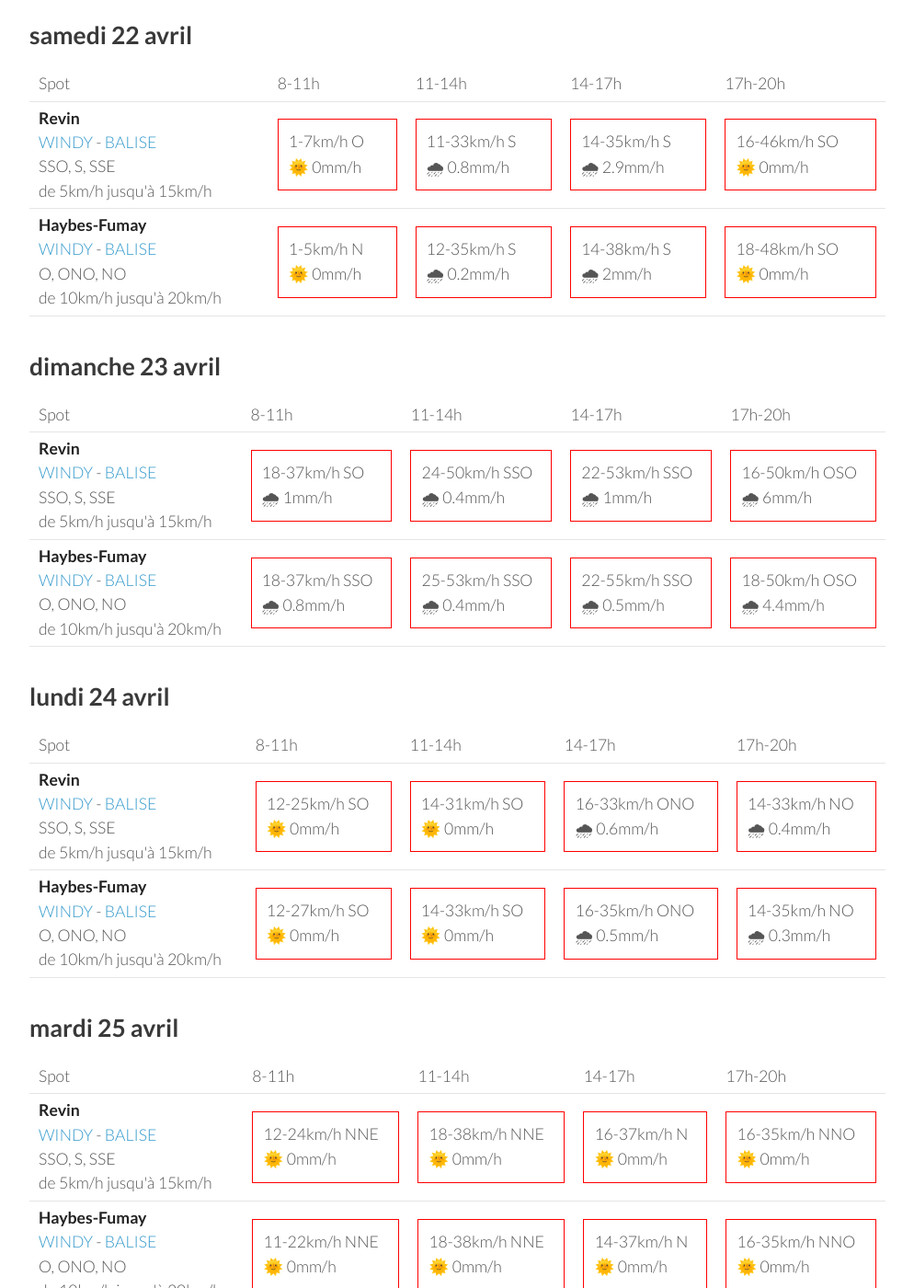
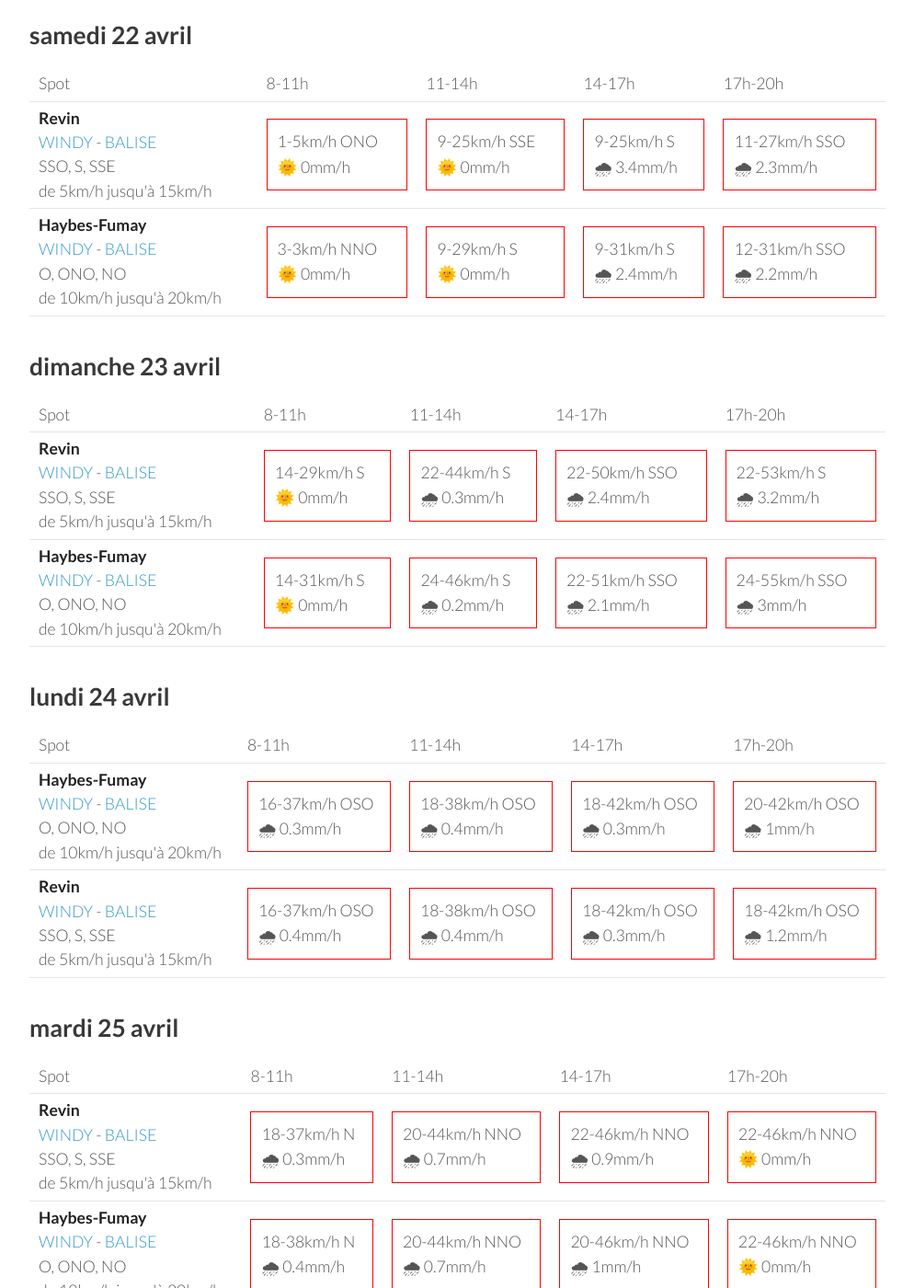
Before and after one commit to parapente-dans-le-nord/parapente-dans-le-nord.github.io, a Jekyll site: the page built from ardennes.markdown, in a window 1280 px wide and 1400 px high, scrolled down 616 px. Shown: the whole window at 92% size, without its empty margins (26-1020 px from the left). Built offline with Jekyll 4.4.1, drawn with Linux system fonts in a browser that asks for light colours; some of the changed text lies outside the part shown.

Commit message:
update index.markdown

```diff
--- a/ardennes.markdown
+++ b/ardennes.markdown
@@ -22,23 +22,21 @@ page mise à jour le vendredi 21 avril 06:10
       <td>17h-20h</td>
     </tr>
 <tr>
-        <td><strong>Revin</strong><br><a href="https://windy.com/49.948/4.625?49.543,4.625,8">WINDY</a> - <span class=""><a href="http://www.balisemeteo.com/balise.php?idBalise=5019">BALISE</a> </span><br> <span class="vent-favorable">SSO, S, SSE</span><br><span class="force-vent">de 5km/h jusqu'à 15km/h</span> </td>
+        <td><strong>Haybes-Fumay</strong><br><a href="https://windy.com/49.998/4.715?49.913,4.738,10">WINDY</a> - <span class=""><a href="http://www.balisemeteo.com/balise.php?idBalise=104">BALISE</a> </span><br> <span class="vent-favorable">O, ONO, NO</span><br><span class="force-vent">de 10km/h jusqu'à 20km/h</span> </td>
 
-            <td><div class="not-flyable"><p>3-11km/h ENE</p><p>🌧 1mm/h</p></div></td>
-            <td><div class="not-flyable"><p>9-22km/h SE</p><p>🌞 0mm/h</p></div></td>
-            <td><div class="not-flyable"><p>9-25km/h SE</p><p>🌞 0mm/h</p></div></td>
-            <td><div class="not-flyable"><p>1-20km/h OSO</p><p>🌧 4.2mm/h</p></div></td>
-
+            <td><div class="not-flyable"><p>0-0km/h NA</p><p>🌧️ 0mm/h</p></div></td>
+            <td><div class="not-flyable"><p>5-20km/h ENE</p><p>🌞 0mm/h</p></div></td>
+            <td><div class="not-flyable"><p>5-20km/h E</p><p>🌞 0mm/h</p></div></td>
+            <td><div class="not-flyable"><p>7-20km/h ESE</p><p>🌞 0.3mm/h</p></div></td>
 
     </tr>
 <tr>
-        <td><strong>Haybes-Fumay</strong><br><a href="https://windy.com/49.998/4.715?49.913,4.738,10">WINDY</a> - <span class=""><a href="http://www.balisemeteo.com/balise.php?idBalise=104">BALISE</a> </span><br> <span class="vent-favorable">O, ONO, NO</span><br><span class="force-vent">de 10km/h jusqu'à 20km/h</span> </td>
+        <td><strong>Revin</strong><br><a href="https://windy.com/49.948/4.625?49.543,4.625,8">WINDY</a> - <span class=""><a href="http://www.balisemeteo.com/balise.php?idBalise=5019">BALISE</a> </span><br> <span class="vent-favorable">SSO, S, SSE</span><br><span class="force-vent">de 5km/h jusqu'à 15km/h</span> </td>
 
-            <td><div class="not-flyable"><p>5-14km/h NE</p><p>🌧 1.2mm/h</p></div></td>
-            <td><div class="not-flyable"><p>5-18km/h ESE</p><p>🌧 0.3mm/h</p></div></td>
-            <td><div class="not-flyable"><p>7-22km/h ESE</p><p>🌞 0mm/h</p></div></td>
-            <td><div class="not-flyable"><p>5-29km/h SO</p><p>🌧 0.6mm/h</p></div></td>
-
+            <td><div class="not-flyable"><p>0-0km/h NA</p><p>🌧️ 0mm/h</p></div></td>
+            <td><div class="not-flyable"><p>7-20km/h ESE</p><p>🌧 0.3mm/h</p></div></td>
+            <td><div class="not-flyable"><p>7-24km/h SE</p><p>🌧 0mm/h</p></div></td>
+            <td><div class="not-flyable"><p>9-27km/h ESE</p><p>🌧 0mm/h</p></div></td>
 
     </tr>
 
@@ -60,20 +58,20 @@ page mise à jour le vendredi 21 avril 06:10
 <tr>
         <td><strong>Revin</strong><br><a href="https://windy.com/49.948/4.625?49.543,4.625,8">WINDY</a> - <span class=""><a href="http://www.balisemeteo.com/balise.php?idBalise=5019">BALISE</a> </span><br> <span class="vent-favorable">SSO, S, SSE</span><br><span class="force-vent">de 5km/h jusqu'à 15km/h</span> </td>
 
-            <td><div class="not-flyable"><p>1-7km/h O</p><p>🌞 0mm/h</p></div></td>
-            <td><div class="not-flyable"><p>11-33km/h S</p><p>🌧 0.8mm/h</p></div></td>
-            <td><div class="not-flyable"><p>14-35km/h S</p><p>🌧 2.9mm/h</p></div></td>
-            <td><div class="not-flyable"><p>16-46km/h SO</p><p>🌞 0mm/h</p></div></td>
+            <td><div class="not-flyable"><p>1-5km/h ONO</p><p>🌞 0mm/h</p></div></td>
+            <td><div class="not-flyable"><p>9-25km/h SSE</p><p>🌞 0mm/h</p></div></td>
+            <td><div class="not-flyable"><p>9-25km/h S</p><p>🌧 3.4mm/h</p></div></td>
+            <td><div class="not-flyable"><p>11-27km/h SSO</p><p>🌧 2.3mm/h</p></div></td>
 
 
     </tr>
 <tr>
         <td><strong>Haybes-Fumay</strong><br><a href="https://windy.com/49.998/4.715?49.913,4.738,10">WINDY</a> - <span class=""><a href="http://www.balisemeteo.com/balise.php?idBalise=104">BALISE</a> </span><br> <span class="vent-favorable">O, ONO, NO</span><br><span class="force-vent">de 10km/h jusqu'à 20km/h</span> </td>
 
-            <td><div class="not-flyable"><p>1-5km/h N</p><p>🌞 0mm/h</p></div></td>
-            <td><div class="not-flyable"><p>12-35km/h S</p><p>🌧 0.2mm/h</p></div></td>
-            <td><div class="not-flyable"><p>14-38km/h S</p><p>🌧 2mm/h</p></div></td>
-            <td><div class="not-flyable"><p>18-48km/h SO</p><p>🌞 0mm/h</p></div></td>
+            <td><div class="not-flyable"><p>3-3km/h NNO</p><p>🌞 0mm/h</p></div></td>
+            <td><div class="not-flyable"><p>9-29km/h S</p><p>🌞 0mm/h</p></div></td>
+            <td><div class="not-flyable"><p>9-31km/h S</p><p>🌧 2.4mm/h</p></div></td>
+            <td><div class="not-flyable"><p>12-31km/h SSO</p><p>🌧 2.2mm/h</p></div></td>
 
 
     </tr>
@@ -96,20 +94,20 @@ page mise à jour le vendredi 21 avril 06:10
 <tr>
         <td><strong>Revin</strong><br><a href="https://windy.com/49.948/4.625?49.543,4.625,8">WINDY</a> - <span class=""><a href="http://www.balisemeteo.com/balise.php?idBalise=5019">BALISE</a> </span><br> <span class="vent-favorable">SSO, S, SSE</span><br><span class="force-vent">de 5km/h jusqu'à 15km/h</span> </td>
 
-            <td><div class="not-flyable"><p>18-37km/h SO</p><p>🌧 1mm/h</p></div></td>
-            <td><div class="not-flyable"><p>24-50km/h SSO</p><p>🌧 0.4mm/h</p></div></td>
-            <td><div class="not-flyable"><p>22-53km/h SSO</p><p>🌧 1mm/h</p></div></td>
-            <td><div class="not-flyable"><p>16-50km/h OSO</p><p>🌧 6mm/h</p></div></td>
+            <td><div class="not-flyable"><p>14-29km/h S</p><p>🌞 0mm/h</p></div></td>
+            <td><div class="not-flyable"><p>22-44km/h S</p><p>🌧 0.3mm/h</p></div></td>
+            <td><div class="not-flyable"><p>22-50km/h SSO</p><p>🌧 2.4mm/h</p></div></td>
+            <td><div class="not-flyable"><p>22-53km/h S</p><p>🌧 3.2mm/h</p></div></td>
 
 
     </tr>
 <tr>
         <td><strong>Haybes-Fumay</strong><br><a href="https://windy.com/49.998/4.715?49.913,4.738,10">WINDY</a> - <span class=""><a href="http://www.balisemeteo.com/balise.php?idBalise=104">BALISE</a> </span><br> <span class="vent-favorable">O, ONO, NO</span><br><span class="force-vent">de 10km/h jusqu'à 20km/h</span> </td>
 
-            <td><div class="not-flyable"><p>18-37km/h SSO</p><p>🌧 0.8mm/h</p></div></td>
-            <td><div class="not-flyable"><p>25-53km/h SSO</p><p>🌧 0.4mm/h</p></div></td>
-            <td><div class="not-flyable"><p>22-55km/h SSO</p><p>🌧 0.5mm/h</p></div></td>
-            <td><div class="not-flyable"><p>18-50km/h OSO</p><p>🌧 4.4mm/h</p></div></td>
+            <td><div class="not-flyable"><p>14-31km/h S</p><p>🌞 0mm/h</p></div></td>
+            <td><div class="not-flyable"><p>24-46km/h S</p><p>🌧 0.2mm/h</p></div></td>
+            <td><div class="not-flyable"><p>22-51km/h SSO</p><p>🌧 2.1mm/h</p></div></td>
+            <td><div class="not-flyable"><p>24-55km/h SSO</p><p>🌧 3mm/h</p></div></td>
 
 
     </tr>
@@ -130,22 +128,22 @@ page mise à jour le vendredi 21 avril 06:10
       <td>17h-20h</td>
     </tr>
 <tr>
-        <td><strong>Revin</strong><br><a href="https://windy.com/49.948/4.625?49.543,4.625,8">WINDY</a> - <span class=""><a href="http://www.balisemeteo.com/balise.php?idBalise=5019">BALISE</a> </span><br> <span class="vent-favorable">SSO, S, SSE</span><br><span class="force-vent">de 5km/h jusqu'à 15km/h</span> </td>
+        <td><strong>Haybes-Fumay</strong><br><a href="https://windy.com/49.998/4.715?49.913,4.738,10">WINDY</a> - <span class=""><a href="http://www.balisemeteo.com/balise.php?idBalise=104">BALISE</a> </span><br> <span class="vent-favorable">O, ONO, NO</span><br><span class="force-vent">de 10km/h jusqu'à 20km/h</span> </td>
 
-            <td><div class="not-flyable"><p>12-25km/h SO</p><p>🌞 0mm/h</p></div></td>
-            <td><div class="not-flyable"><p>14-31km/h SO</p><p>🌞 0mm/h</p></div></td>
-            <td><div class="not-flyable"><p>16-33km/h ONO</p><p>🌧 0.6mm/h</p></div></td>
-            <td><div class="not-flyable"><p>14-33km/h NO</p><p>🌧 0.4mm/h</p></div></td>
+            <td><div class="not-flyable"><p>16-37km/h OSO</p><p>🌧 0.3mm/h</p></div></td>
+            <td><div class="not-flyable"><p>18-38km/h OSO</p><p>🌧 0.4mm/h</p></div></td>
+            <td><div class="not-flyable"><p>18-42km/h OSO</p><p>🌧 0.3mm/h</p></div></td>
+            <td><div class="not-flyable"><p>20-42km/h OSO</p><p>🌧 1mm/h</p></div></td>
 
 
     </tr>
 <tr>
-        <td><strong>Haybes-Fumay</strong><br><a href="https://windy.com/49.998/4.715?49.913,4.738,10">WINDY</a> - <span class=""><a href="http://www.balisemeteo.com/balise.php?idBalise=104">BALISE</a> </span><br> <span class="vent-favorable">O, ONO, NO</span><br><span class="force-vent">de 10km/h jusqu'à 20km/h</span> </td>
+        <td><strong>Revin</strong><br><a href="https://windy.com/49.948/4.625?49.543,4.625,8">WINDY</a> - <span class=""><a href="http://www.balisemeteo.com/balise.php?idBalise=5019">BALISE</a> </span><br> <span class="vent-favorable">SSO, S, SSE</span><br><span class="force-vent">de 5km/h jusqu'à 15km/h</span> </td>
 
-            <td><div class="not-flyable"><p>12-27km/h SO</p><p>🌞 0mm/h</p></div></td>
-            <td><div class="not-flyable"><p>14-33km/h SO</p><p>🌞 0mm/h</p></div></td>
-            <td><div class="not-flyable"><p>16-35km/h ONO</p><p>🌧 0.5mm/h</p></div></td>
-            <td><div class="not-flyable"><p>14-35km/h NO</p><p>🌧 0.3mm/h</p></div></td>
+            <td><div class="not-flyable"><p>16-37km/h OSO</p><p>🌧 0.4mm/h</p></div></td>
+            <td><div class="not-flyable"><p>18-38km/h OSO</p><p>🌧 0.4mm/h</p></div></td>
+            <td><div class="not-flyable"><p>18-42km/h OSO</p><p>🌧 0.3mm/h</p></div></td>
+            <td><div class="not-flyable"><p>18-42km/h OSO</p><p>🌧 1.2mm/h</p></div></td>
 
 
     </tr>
@@ -168,20 +166,20 @@ page mise à jour le vendredi 21 avril 06:10
 <tr>
         <td><strong>Revin</strong><br><a href="https://windy.com/49.948/4.625?49.543,4.625,8">WINDY</a> - <span class=""><a href="http://www.balisemeteo.com/balise.php?idBalise=5019">BALISE</a> </span><br> <span class="vent-favorable">SSO, S, SSE</span><br><span class="force-vent">de 5km/h jusqu'à 15km/h</span> </td>
 
-            <td><div class="not-flyable"><p>12-24km/h NNE</p><p>🌞 0mm/h</p></div></td>
-            <td><div class="not-flyable"><p>18-38km/h NNE</p><p>🌞 0mm/h</p></div></td>
-            <td><div class="not-flyable"><p>16-37km/h N</p><p>🌞 0mm/h</p></div></td>
-            <td><div class="not-flyable"><p>16-35km/h NNO</p><p>🌞 0mm/h</p></div></td>
+            <td><div class="not-flyable"><p>18-37km/h N</p><p>🌧 0.3mm/h</p></div></td>
+            <td><div class="not-flyable"><p>20-44km/h NNO</p><p>🌧 0.7mm/h</p></div></td>
+            <td><div class="not-flyable"><p>22-46km/h NNO</p><p>🌧 0.9mm/h</p></div></td>
+            <td><div class="not-flyable"><p>22-46km/h NNO</p><p>🌞 0mm/h</p></div></td>
 
 
     </tr>
 <tr>
         <td><strong>Haybes-Fumay</strong><br><a href="https://windy.com/49.998/4.715?49.913,4.738,10">WINDY</a> - <span class=""><a href="http://www.balisemeteo.com/balise.php?idBalise=104">BALISE</a> </span><br> <span class="vent-favorable">O, ONO, NO</span><br><span class="force-vent">de 10km/h jusqu'à 20km/h</span> </td>
 
-            <td><div class="not-flyable"><p>11-22km/h NNE</p><p>🌞 0mm/h</p></div></td>
-            <td><div class="not-flyable"><p>18-38km/h NNE</p><p>🌞 0mm/h</p></div></td>
-            <td><div class="not-flyable"><p>14-37km/h N</p><p>🌞 0mm/h</p></div></td>
-            <td><div class="not-flyable"><p>16-35km/h NNO</p><p>🌞 0mm/h</p></div></td>
+            <td><div class="not-flyable"><p>18-38km/h N</p><p>🌧 0.4mm/h</p></div></td>
+            <td><div class="not-flyable"><p>20-44km/h NNO</p><p>🌧 0.7mm/h</p></div></td>
+            <td><div class="not-flyable"><p>20-46km/h NNO</p><p>🌧 1mm/h</p></div></td>
+            <td><div class="not-flyable"><p>22-46km/h NNO</p><p>🌞 0mm/h</p></div></td>
 
 
     </tr>
@@ -189,3 +187,39 @@ page mise à jour le vendredi 21 avril 06:10
 </tbody>
 </table>
 {:/}
+## mercredi 26 avril
+
+{::nomarkdown}
+<table>
+  <tbody>
+    <tr>
+      <td>Spot</td>
+      <td>8-11h</td>
+      <td>11-14h</td>
+      <td>14-17h</td>
+      <td>17h-20h</td>
+    </tr>
+<tr>
+        <td><strong>Revin</strong><br><a href="https://windy.com/49.948/4.625?49.543,4.625,8">WINDY</a> - <span class=""><a href="http://www.balisemeteo.com/balise.php?idBalise=5019">BALISE</a> </span><br> <span class="vent-favorable">SSO, S, SSE</span><br><span class="force-vent">de 5km/h jusqu'à 15km/h</span> </td>
+
+            <td><div class="not-flyable"><p>7-14km/h SE</p><p>🌞 0mm/h</p></div></td>
+            <td><div class="not-flyable"><p>7-20km/h S</p><p>🌞 0mm/h</p></div></td>
+            <td><div class="not-flyable"><p>7-20km/h S</p><p>🌞 0mm/h</p></div></td>
+            <td><div class="not-flyable"><p>5-20km/h SSE</p><p>🌞 0mm/h</p></div></td>
+
+
+    </tr>
+<tr>
+        <td><strong>Haybes-Fumay</strong><br><a href="https://windy.com/49.998/4.715?49.913,4.738,10">WINDY</a> - <span class=""><a href="http://www.balisemeteo.com/balise.php?idBalise=104">BALISE</a> </span><br> <span class="vent-favorable">O, ONO, NO</span><br><span class="force-vent">de 10km/h jusqu'à 20km/h</span> </td>
+
+            <td><div class="not-flyable"><p>9-16km/h SSE</p><p>🌞 0mm/h</p></div></td>
+            <td><div class="not-flyable"><p>5-20km/h S</p><p>🌞 0mm/h</p></div></td>
+            <td><div class="not-flyable"><p>7-20km/h SSO</p><p>🌞 0mm/h</p></div></td>
+            <td><div class="not-flyable"><p>5-20km/h S</p><p>🌞 0mm/h</p></div></td>
+
+
+    </tr>
+
+</tbody>
+</table>
+{:/}
```
Also changed, not shown: other parts of ardennes.markdown (+1 -1 lines).
